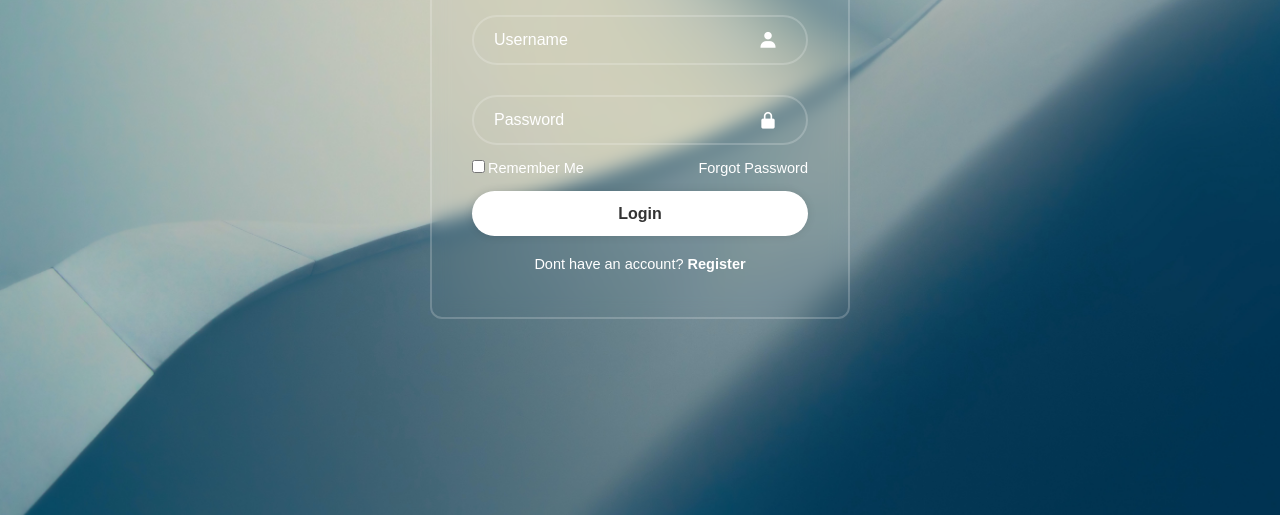
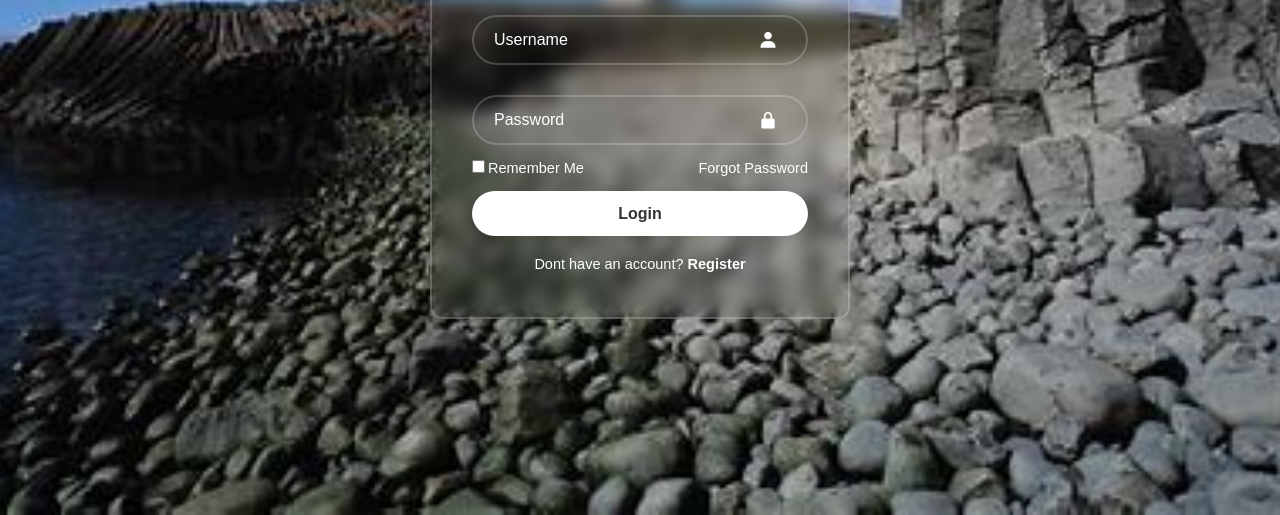
Before and after one commit to subhash202122/Login-Form, a plain HTML site: page index.html in a window 1280 px wide. Shown: the part 285-800 px from the top of the page. Drawn offline with nearby package versions, Linux system fonts and the light colour scheme.

Commit message:
Update index.css

```diff
--- a/index.css
+++ b/index.css
@@ -9,7 +9,7 @@
     justify-content: center;
     align-items: center;
     min-height: 100vh;
-    background: url(bg.jpg) no-repeat;
+    background: url(bg2.jpg) no-repeat;
     background-size: cover;
     background-position: center;
   }
```
